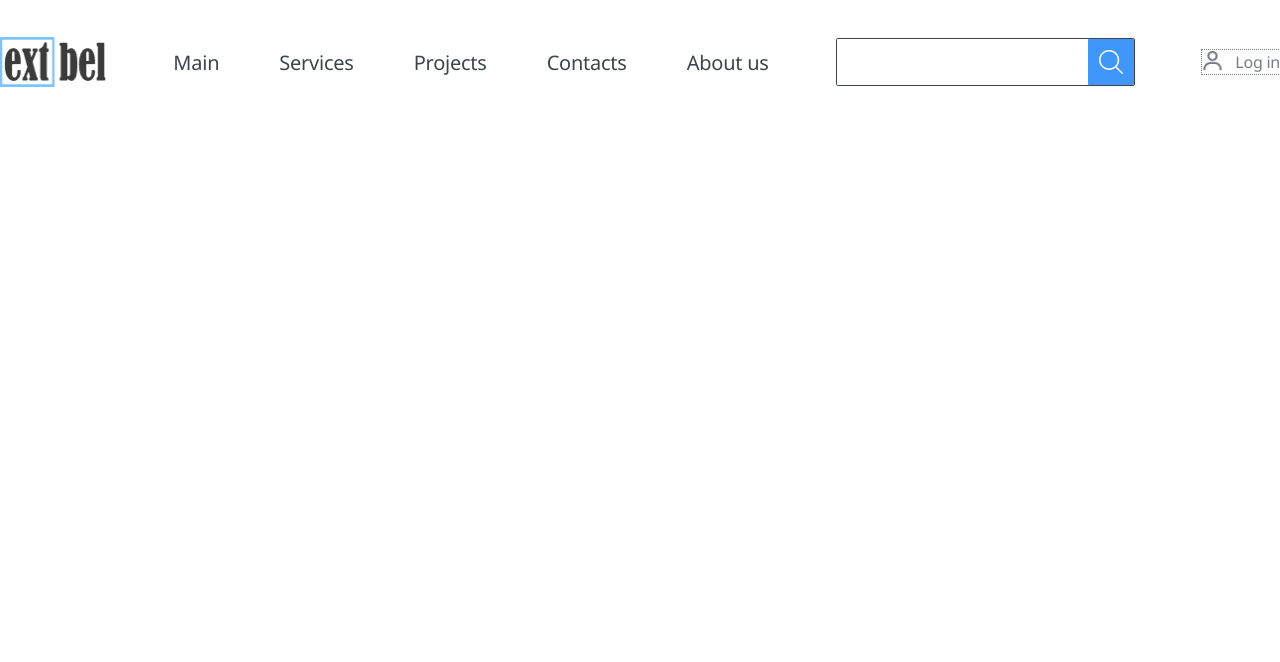
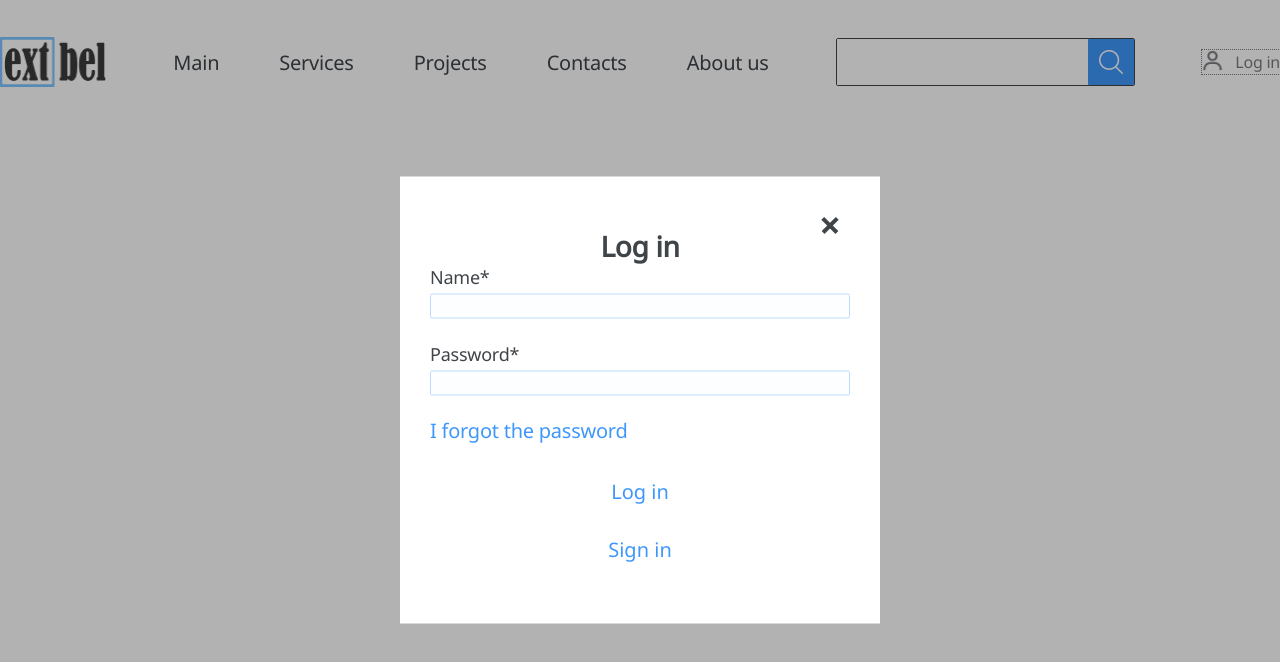
Before and after one commit to Greenkrok/ExtBel, a website built with webpack: page src/index.html in a window 1280 px wide. Both pictures are taken after a click on the link "Log in". Built offline with nearby package versions, Linux system fonts and the light colour scheme.

Commit message:
feat: add modal window

```diff
--- a/src/index.html
+++ b/src/index.html
@@ -10,6 +10,31 @@
 
 <body>
 	<div class="wrap">
+		<div class="modal">
+				<div class="popap">
+						<div class="popap__head">
+								<div class="close"></div>
+						</div>
+						<p class="popap__title">Log in</p>
+						<div class="popap__main">
+								<form class="popap__form">
+										<label>
+												<span>Name*</span>
+												<input class="popap__input" type="text" name="first-name">
+										</label>
+										<label>
+												<span>Password*</span>
+												<input class="popap__input" type="password" name="last-name">
+										</label>
+								</form>
+								<a href="#" class="popap__link">I forgot the password</a>
+								<div class="popap__btn">
+									<button class="btn log">Log in</button>
+									<button class="btn sign">Sign in</button>
+								</div>
+						</div>
+				</div>
+		</div>
 		<header>
 			<div class="container">
 				<div class="row">
--- a/src/scripts/main.js
+++ b/src/scripts/main.js
@@ -2,3 +2,4 @@
 
 import '../styles/reset.css';
 import '../styles/scss/style.scss';
+import './modal';
--- /dev/null
+++ b/src/scripts/modal.js
@@ -0,0 +1,51 @@
+/*jshint esversion: 6 */
+
+// Переменные
+const $btnProfile = document.getElementsByClassName('profile__container')[0];
+const $modal = document.getElementsByClassName('modal')[0];
+const $btnClose = document.getElementsByClassName('close')[0];
+const $popapInputs = document.querySelectorAll('.popap__input');
+const $btnLog = document.getElementsByClassName('log')[0];
+const $btnSign = document.getElementsByClassName('sign')[0];
+
+// Открытие окна
+const openModal = () => $modal.classList.add('open');
+
+$btnProfile.addEventListener('click', openModal);
+
+// Закрытие окна
+const closeModal = () => {
+
+    // Обнуление полей для ввода
+    for( let input of $popapInputs) {
+        input.value = '';
+    }
+
+    $modal.classList.remove('open');
+};
+
+$btnClose.addEventListener('click', closeModal);
+
+
+// Валидация формы
+const submit = () => {
+    const $form = document.querySelector('.popap__form');
+
+    const errors = $form.querySelectorAll('.error');
+
+    for (let i = 0; i < errors.length; i++) {
+        errors[i].remove();
+    }
+
+    for (let i = 0; i < $popapInputs.length; i++) {
+        if (!$popapInputs[i].value) {
+        const error = document.createElement('div');
+        error.classList.add('error');
+        error.innerHTML = 'Please fill in the field';
+        $form[i].parentElement.insertBefore(error, $popapInputs[i]);
+        }
+    }
+};
+
+$btnLog.addEventListener('click', submit);
+$btnSign.addEventListener('click', submit);
--- /dev/null
+++ b/src/styles/scss/components/_modal.scss
@@ -0,0 +1,101 @@
+.modal {
+  a {
+    color: $blue-light;
+  }
+
+  display: none;
+  font-size: 20px;
+  position: fixed;
+  z-index: 100;
+  width: 100%;
+  height: 100%;
+  background: rgba(0, 0, 0, .3);
+  cursor: pointer;
+}
+
+.modal.open{
+  display: block;
+}
+
+.popap {
+  transform: translate(-50%, -50%);
+  position: absolute;
+  top: 50%;
+  left: 50%;
+  max-width: 480px;
+  max-height: 542px;
+  background: #fff;
+  padding: 25px 30px;
+  cursor: default;
+}
+
+.popap__head {
+  position: relative;
+  height: 25px;
+}
+
+.popap__head .close {
+  position: absolute;
+  right: 10px;
+  bottom: 0;
+  cursor: pointer;
+}
+
+.popap__head .close::before {
+  content: '';
+  display: block;
+  width: 20px;
+  height: 3.5px;
+  background-color: $black-dark;
+  margin-bottom: -3.5px;
+  transform: rotate(-45deg);
+}
+
+.popap__head .close::after {
+  content: '';
+  display: block;
+  width: 20px;
+  height: 3.5px;
+  background-color: $black-dark;
+  transform: rotate(45deg);
+}
+
+.popap__title {
+  font-weight: 600;
+  font-size: 28px;
+  line-height: 38px;
+  text-align: center;
+}
+
+.popap__main label span {
+  font-size: 18px;
+}
+
+.popap__main label input {
+  width: 100%;
+  padding: 0;
+  margin: 5px 0 23px 0;
+  background: rgba(189, 220, 254, 0.05);
+  border: 1px solid #BDDCFE;
+  border-radius: 2px;
+}
+
+.popap__btn {
+  display: flex;
+  flex-direction: column;
+  margin: 20px 0;
+}
+
+.btn {
+  padding: 17px 0;
+  border: none;
+  font: inherit;
+  color: $blue-light;
+  background-color: transparent;
+  border-radius: 100px;
+}
+
+.btn:hover {
+  background: $blue-light;
+  color: $white;
+}
--- a/src/styles/scss/style.scss
+++ b/src/styles/scss/style.scss
@@ -3,6 +3,7 @@
 @import "./global/variables";
 @import "./global/mixins";
 
+@import "./components/modal";
 @import "./components/header";
 @import "./components/burger";
 
@@ -44,3 +45,7 @@ img {
   display: flex;
   justify-content: center;
 }
+
+.error {
+  color: red;
+}
```
